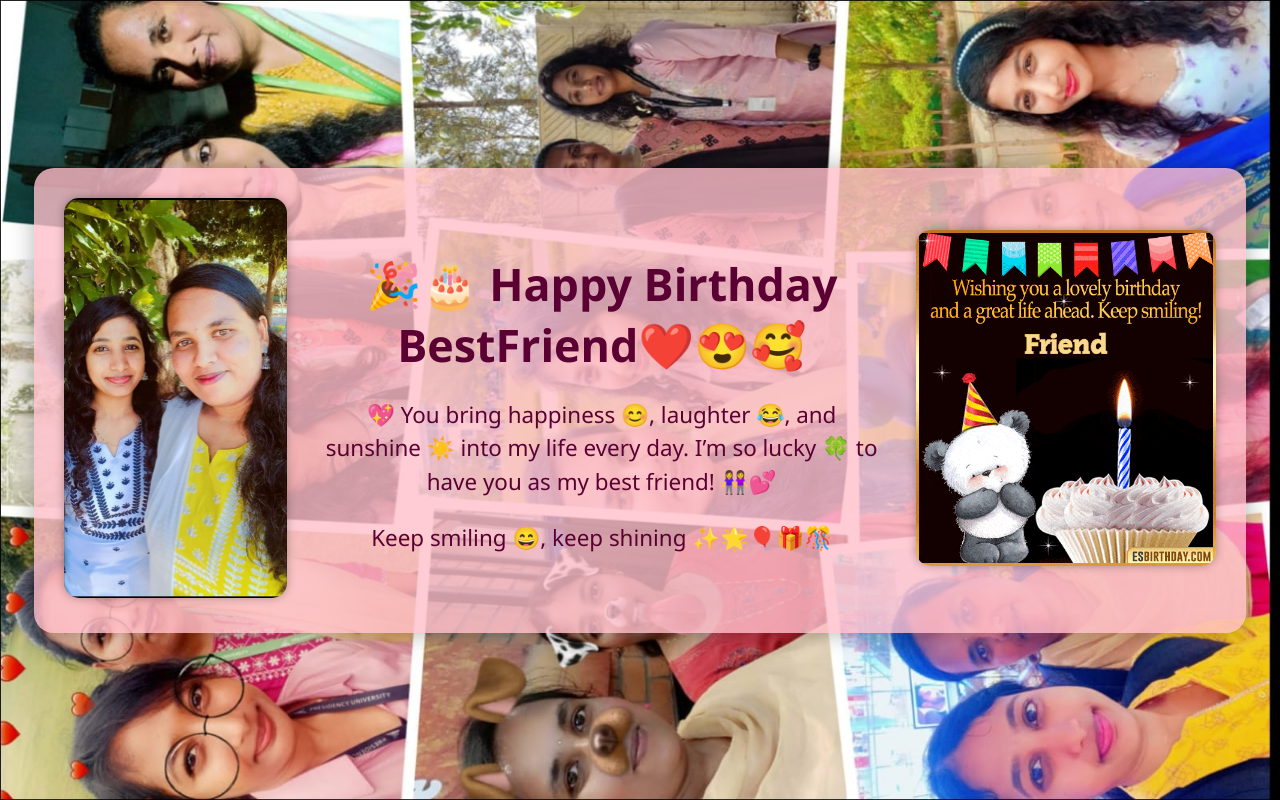
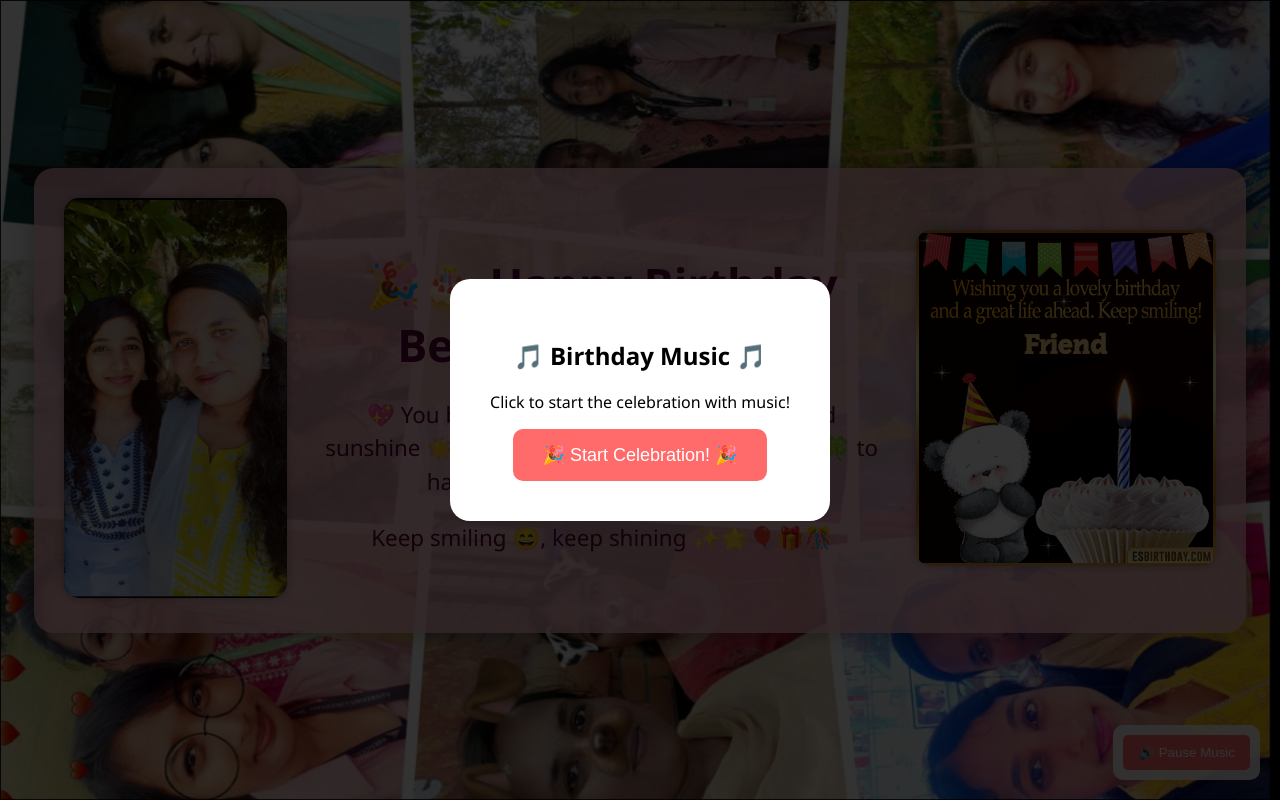
Before and after one commit to Rashmitha-nr/Surprise, a plain HTML site: page src/index.html in a window 1280 px wide. Drawn offline with Linux system fonts and the light colour scheme.

Commit message:
second commit

```diff
--- a/src/index.html
+++ b/src/index.html
@@ -6,7 +6,20 @@
     <link rel="stylesheet" href="style.css">
 </head>
 <body>
-<audio autoplay loop>
+
+<!-- Music Start Overlay -->
+<div id="musicPrompt" style="position: fixed; top: 0; left: 0; width: 100%; height: 100%; background: rgba(0,0,0,0.8); z-index: 1000; display: flex; align-items: center; justify-content: center;">
+    <div style="background: white; padding: 40px; border-radius: 20px; text-align: center; max-width: 400px;">
+        <h2>🎵 Birthday Music 🎵</h2>
+        <p>Click to start the celebration with music!</p>
+        <button onclick="startCelebration()" style="background: #ff6b6b; color: white; border: none; padding: 15px 30px; border-radius: 10px; font-size: 18px; cursor: pointer;">
+            🎉 Start Celebration! 🎉
+        </button>
+    </div>
+</div>
+
+<!-- Audio Element -->
+<audio id="birthdayMusic" loop>
     <source src="acoustic-guitar.mp3" type="audio/mpeg">
     Your browser does not support the audio element.
 </audio>
@@ -18,14 +31,50 @@
 
     <div class="message">
         <h1>🎉🎂 Happy Birthday BestFriend❤️😍🥰</h1>
-        <p>💖 You bring happiness 😊, laughter 😂, and sunshine ☀️ into my life every day. I’m so lucky 🍀 to have you as my best friend! 👭💕</p>
+        <p>💖 You bring happiness 😊, laughter 😂, and sunshine ☀️ into my life every day. I'm so lucky 🍀 to have you as my best friend! 👭💕</p>
         <p>Keep smiling 😄, keep shining ✨🌟🎈🎁🎊</p>
-
     </div>
 
     <div class="gif">
         <img src="gif.gif" alt="Birthday GIF">
     </div>
 </div>
+
+<!-- Music Controls -->
+<div style="position: fixed; bottom: 20px; right: 20px; background: rgba(255,255,255,0.9); padding: 10px; border-radius: 10px;">
+    <button onclick="toggleMusic()" id="musicToggle" style="background: #ff6b6b; color: white; border: none; padding: 10px 15px; border-radius: 5px; cursor: pointer;">
+        🔊 Pause Music
+    </button>
+</div>
+
+<script>
+    let audio = document.getElementById('birthdayMusic');
+    let isPlaying = false;
+
+    function startCelebration() {
+        audio.play().then(() => {
+            isPlaying = true;
+            document.getElementById('musicPrompt').style.display = 'none';
+        }).catch(error => {
+            console.log('Audio play failed:', error);
+            document.getElementById('musicPrompt').style.display = 'none';
+        });
+    }
+
+    function toggleMusic() {
+        const button = document.getElementById('musicToggle');
+        if (isPlaying) {
+            audio.pause();
+            button.textContent = '🔊 Play Music';
+            isPlaying = false;
+        } else {
+            audio.play().then(() => {
+                button.textContent = '🔊 Pause Music';
+                isPlaying = true;
+            });
+        }
+    }
+</script>
+
 </body>
 </html>
```
